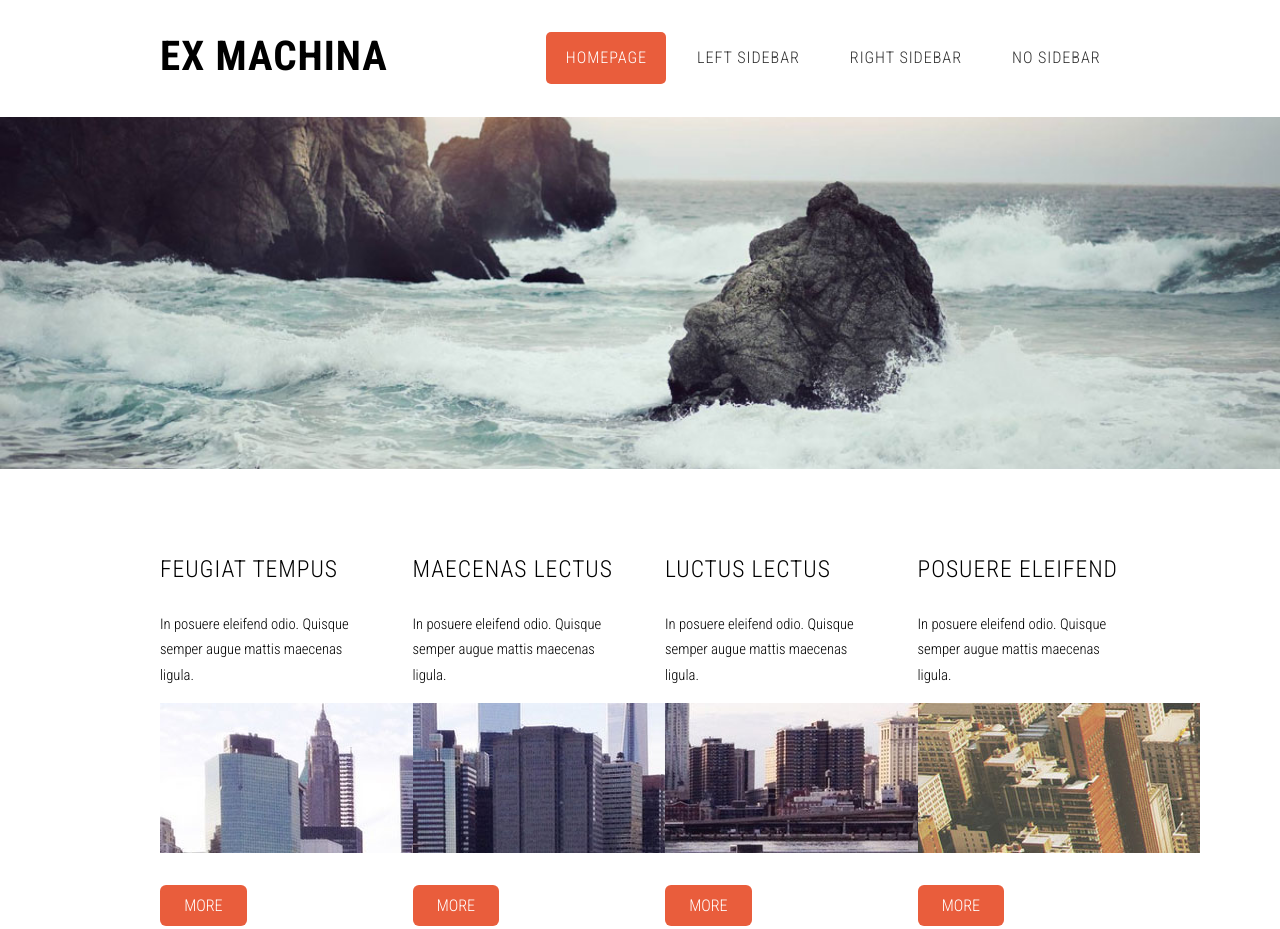
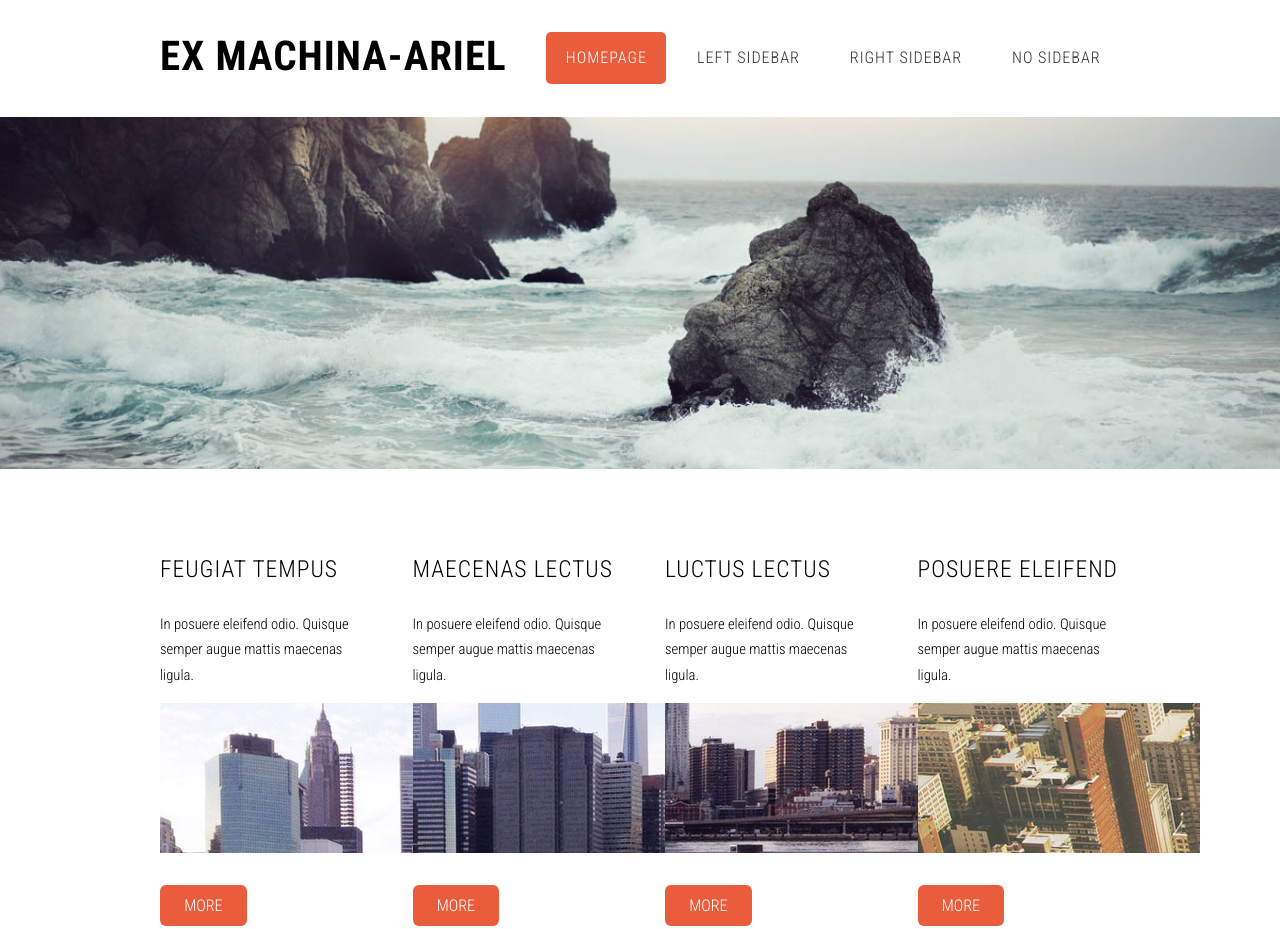
Before and after one commit to arielxiaomiaoz/cpnt201-a1--exmachina, a plain HTML site: page index.html in a window 1280 px wide. Shown: the top 929 px of the page. Drawn offline with nearby package versions, Linux system fonts and the light colour scheme.

Commit message:
page headings
changed page headings

```diff
--- a/index.html
+++ b/index.html
@@ -32,7 +32,7 @@
 
 				<!-- Logo -->
 					<div id="logo">
-						<h1><a href="#">Ex Machina</a></h1>
+						<h1><a href="#">Ex Machina-Ariel</a></h1>
 					</div>
 
 				<!-- Nav -->
```
